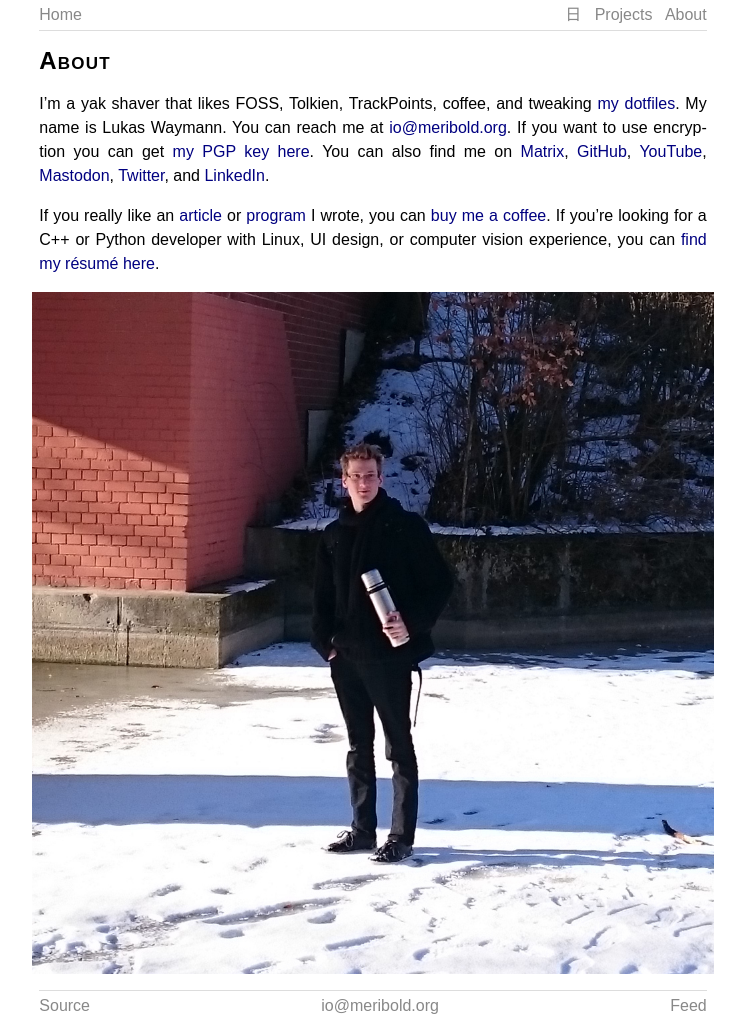
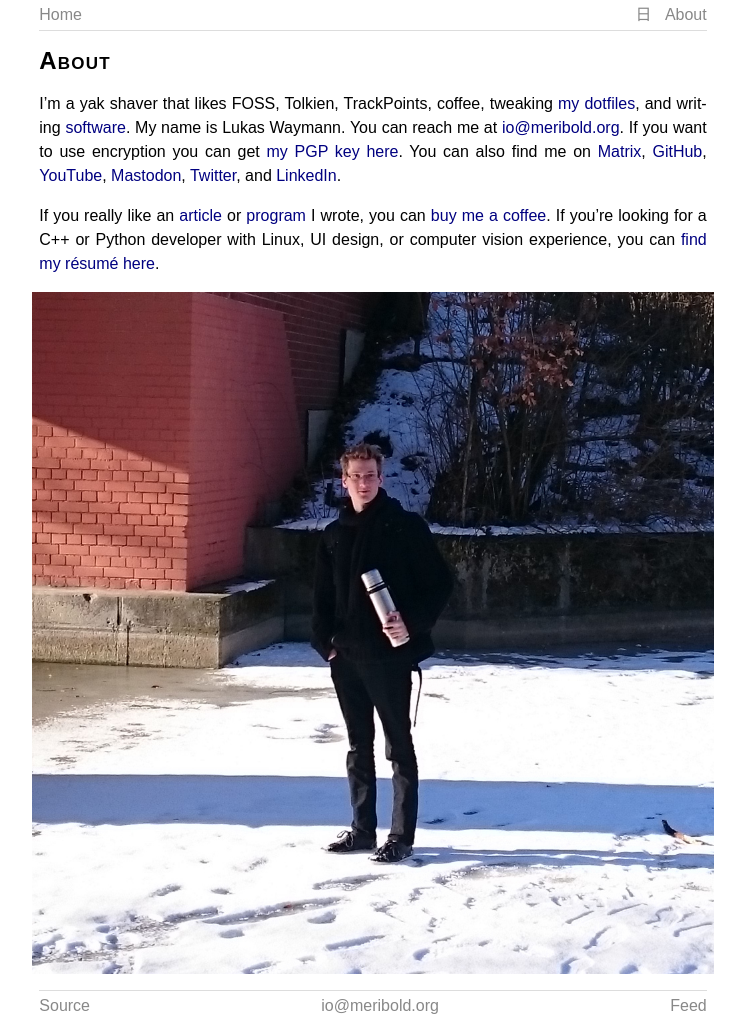
Before and after one commit to meribold/meribold.org, a Jekyll site: the page built from about.md, in a window 1280 px wide. Shown: the whole page, without its empty margins (267-1012 px from the left). Built offline with Jekyll 4.4.1, drawn with Linux system fonts in a browser that asks for light colours.

Commit message:
Remove "Projects" link from the header bar
I can't imagine that this page is interesting to many visitors, so let's
declutter the header bar a bit and only link to the projects page from
the about page.

```diff
--- a/_includes/header.html
+++ b/_includes/header.html
@@ -3,7 +3,6 @@
     <a class="header-link" href="{{ "/" | relative_url }}">Home</a>
     <nav class="site-nav">
       <span id="theme-toggle" class="header-link" title="Click to use the dark theme" onclick="changeTheme()">日</span>
-      <a class="header-link" href="/projects/">Projects</a>
       <a class="header-link" href="/about/">About</a>
     </nav>
   </nav>
--- a/about.md
+++ b/about.md
@@ -2,12 +2,13 @@
 layout: page
 title: About
 description: I'm a yak shaver that likes Tolkien and FOSS and tweaking my dotfiles.
-last_modified_at: 2021-10-28T15:05+08:00
+last_modified_at: 2021-10-29T22:28+08:00
 permalink: /about/
 ---
 
-I'm a yak shaver that likes FOSS, Tolkien, TrackPoints, coffee, and tweaking [my
-dotfiles][].  My name is Lukas Waymann.
+I'm a yak shaver that likes FOSS, Tolkien, TrackPoints, coffee, tweaking [my dotfiles][],
+and writing [software]({{ "/projects/" | relative_url }}).
+My name is Lukas Waymann.
 You can reach me at <a href="mailto:{{ site.email }}">{{ site.email }}</a>.
 If you want to use encryption you can get [my PGP key
 here](/pgp-key-meribold-7066ac79c4592c12.txt).
```
